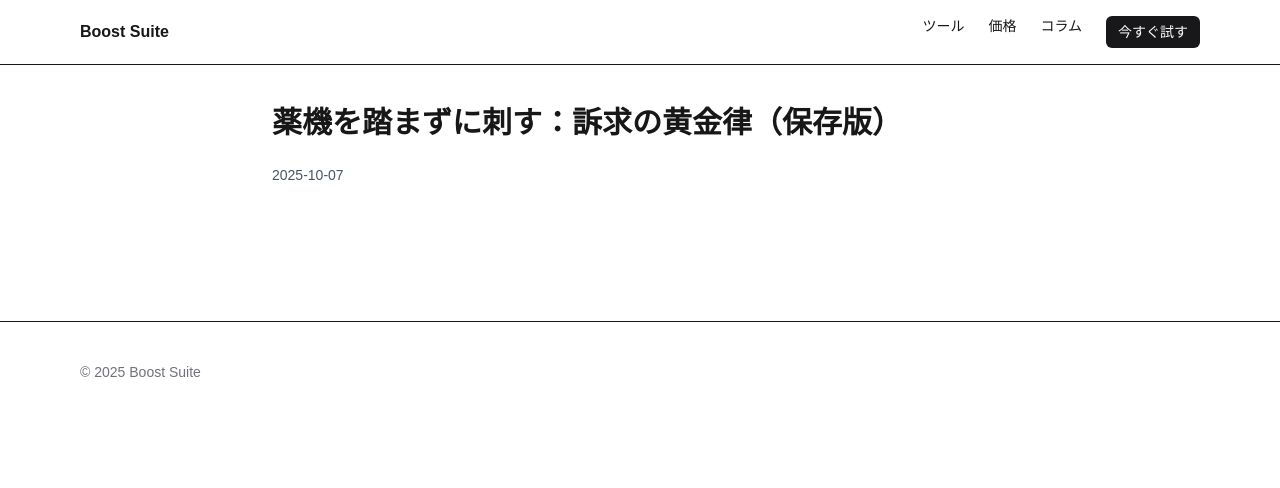
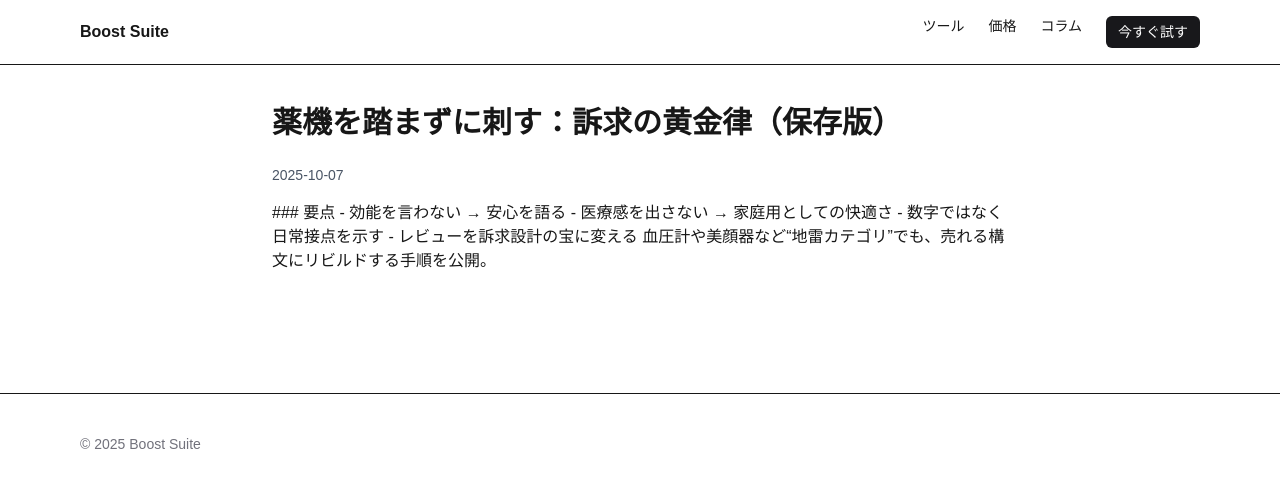
Before and after one commit to Waltz0820/boostsuite-app, a Next.js app: page /column/golden-rules-healthcare-copy in a window 1280 px wide. Shown: the top 488 px of the page. Built offline with nearby package versions, Linux system fonts and the light colour scheme.

Commit message:
fix(column): use column.body (not content) in guard

```diff
--- a/app/column/[slug]/page.tsx
+++ b/app/column/[slug]/page.tsx
@@ -26,7 +26,7 @@ export default function ColumnPage({ params }: Props) {
     <div className="max-w-3xl mx-auto px-4 py-10">
       <h1 className="text-3xl font-bold mb-6">{column.title}</h1>
       <p className="text-gray-600 text-sm mb-4">{column.date}</p>
-      {column.content && (
+      {column.body && (
   <div
     className="prose max-w-none"
     dangerouslySetInnerHTML={{ __html: column.body }}
```
